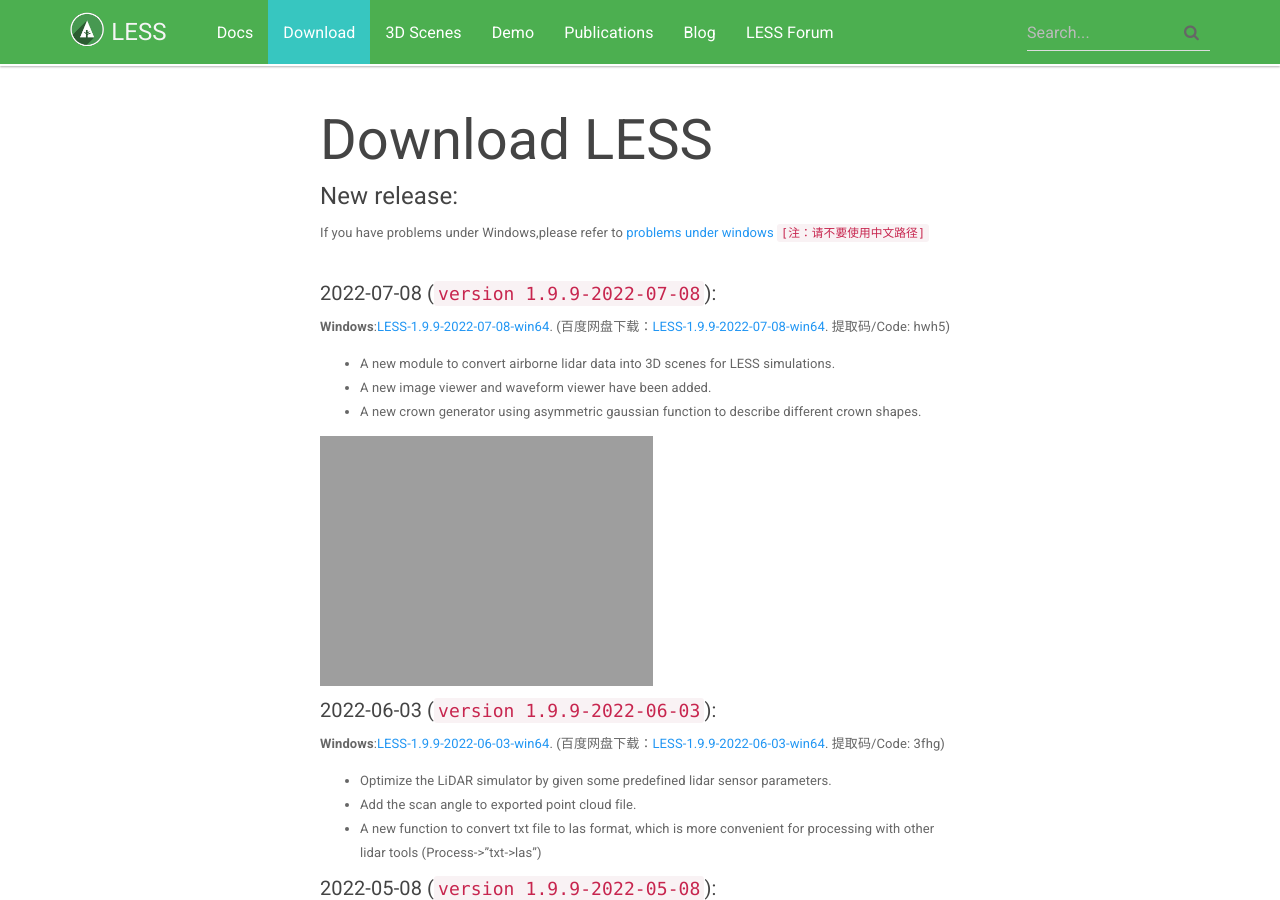
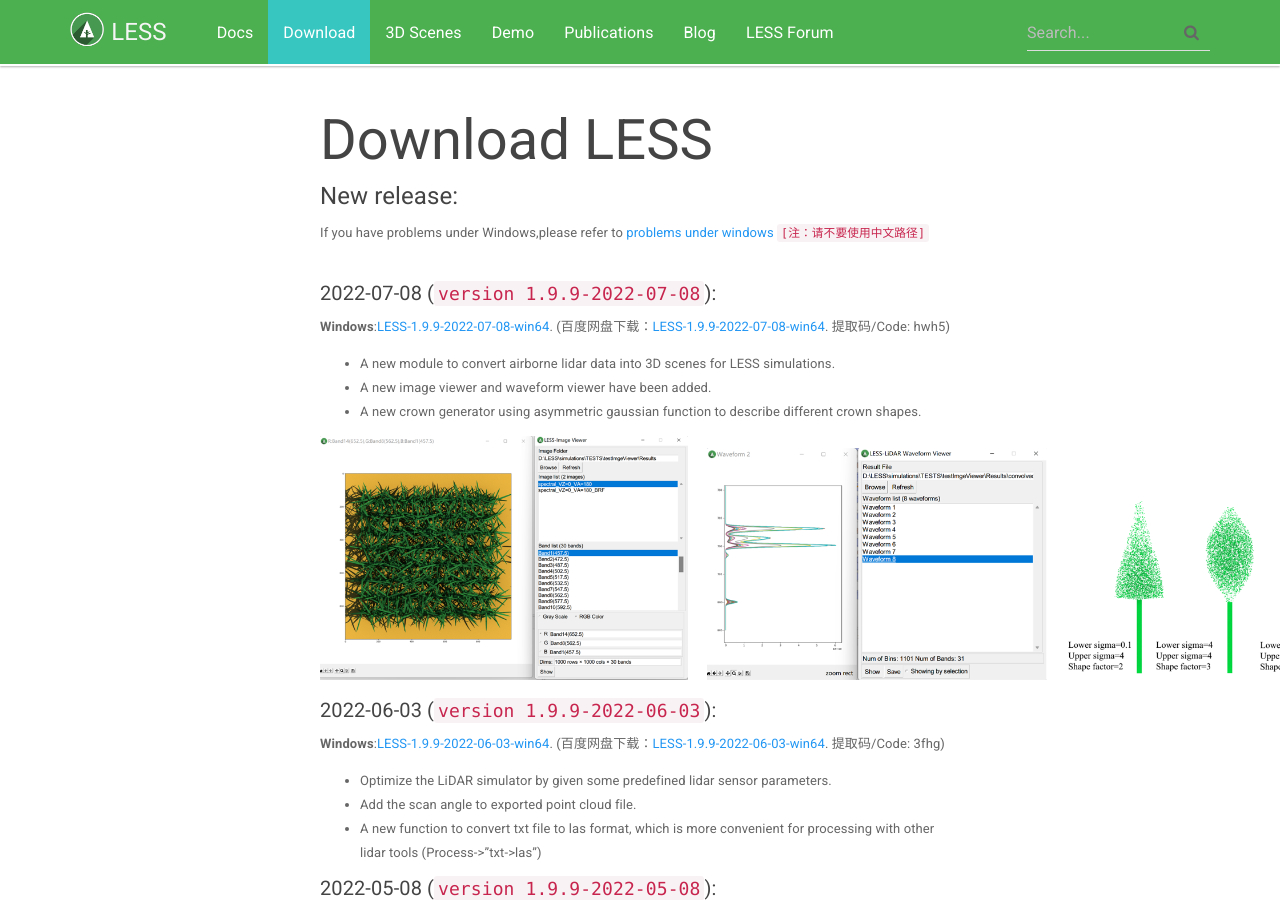
Before and after one commit to jianboqi/jianboqi.github.io, a Jekyll site: the page built from download-less.md, in a window 1280 px wide and 900 px high. Built offline with Jekyll 4.4.1, drawn with Linux system fonts in a browser that asks for light colours; nearby versions of some CDN libraries.

Commit message:
Update download-less.md

```diff
--- a/download-less.md
+++ b/download-less.md
@@ -20,7 +20,7 @@
 * A new image viewer and waveform viewer have been added.
 * A new crown generator using asymmetric gaussian function to describe different crown shapes.
 
-<img src="http://lessrt.org/img/content/combine.png.png" height="250">
+<img src="http://lessrt.org/img/content/combine.png" height="250"/>
 
 ##### 2022-06-03 (`version 1.9.9-2022-06-03`):
 **Windows**:<a href="https://drive.google.com/file/d/16fbuDZ0zbrEQvsQX5n6vZIz8M41k-3P_/view?usp=sharing">LESS-1.9.9-2022-06-03-win64</a>. (百度网盘下载：<a href="https://pan.baidu.com/s/1bZPNAjwVCH-xsgzVmy_EDQ">LESS-1.9.9-2022-06-03-win64</a>. 提取码/Code: 3fhg)
```
